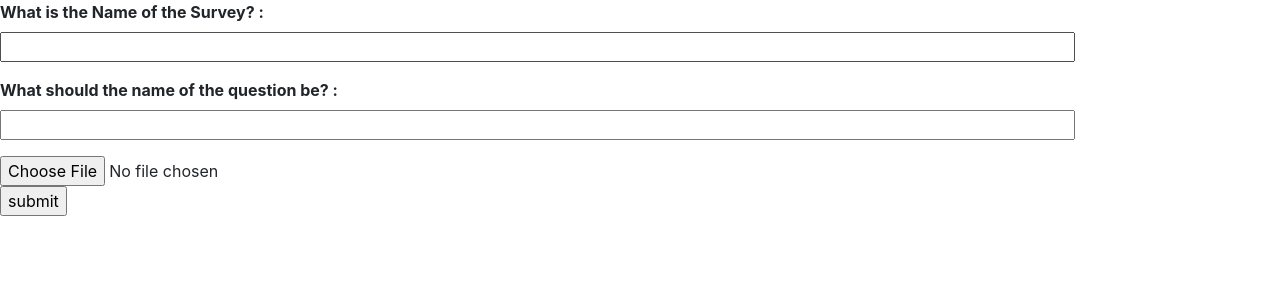
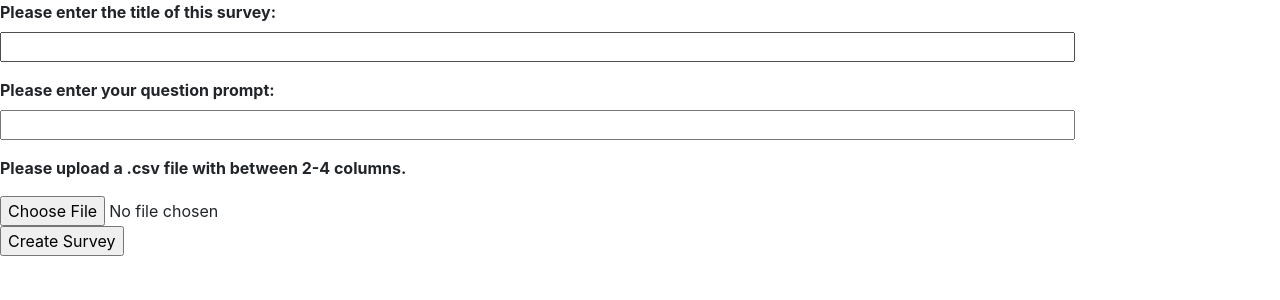
Before and after one commit to JasonWatts/laterHasArrived, a Flask app: page /admin in a window 1280 px wide. Shown: the top 300 px of the page. Run offline with Flask 2, Linux system fonts and the light colour scheme; parts of the project's set-up code (start-up, migrations or seed data) failed here and were passed over; some libraries are stand-ins or nearby versions.

Commit message:
Fixed app prompts and trailing slash

```diff
--- a/app.py
+++ b/app.py
@@ -24,6 +24,8 @@ my_ip=([(s.connect(('8.8.8.8', 53)), s.getsockname()[0], s.close()) for s in [so
 
 app = Flask(__name__)
 app.config['SECRET_KEY'] = 'testing_key'
+
+app.url_map.strict_slashes = False
 
 dir_path = os.path.dirname(os.path.realpath(__file__))
 
@@ -101,10 +103,10 @@ class SurveyForm(Form):
 
 
 class CreateSurvey(Form):
-    survey_create_name = TextField('What is the Name of the Survey? :')
-    question_name = TextField('What should the name of the question be? :')
-    csv_upload = FileField('Enter File plz')
-    submit = SubmitField('submit')
+    survey_create_name = TextField('Please enter the title of this survey:')
+    question_name = TextField('Please enter your question prompt:')
+    csv_upload = FileField('Upload CSV File')
+    submit = SubmitField('Create Survey')
 
 
 
--- a/templates/adminpage.html
+++ b/templates/adminpage.html
@@ -16,7 +16,9 @@
     {{ form.question_name(size=100) }}
   </p>
 
-
+  <p>
+    <b>Please upload a .csv file with between 2-4 columns.</b>
+  </p>
   {{ form.csv_upload }}
 
 
```
